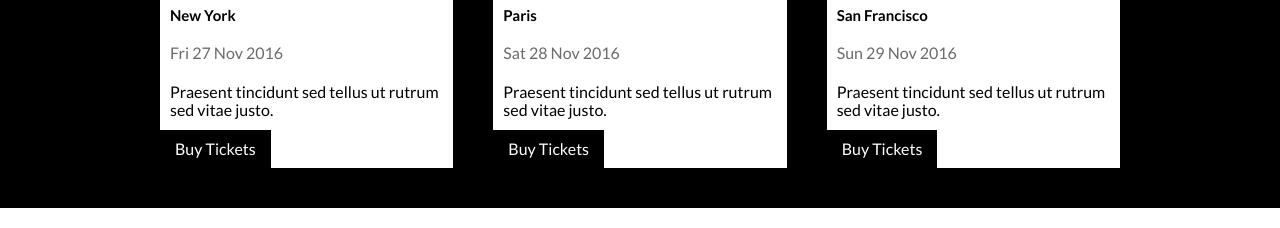
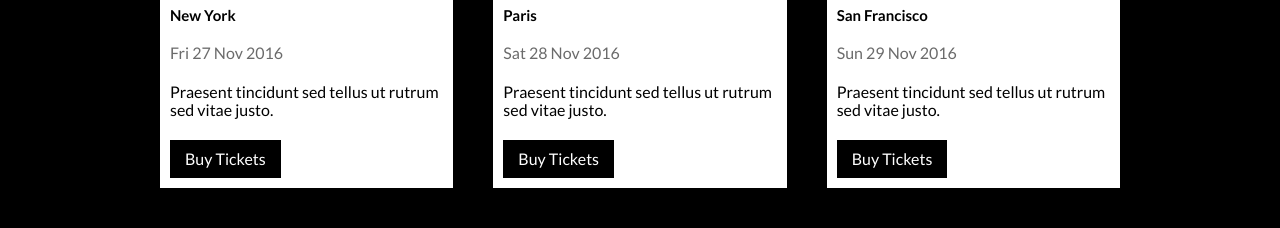
Before and after one commit to eminaltan/band-template, a React (Create React App) app in the folder band-template/: page / in a window 1280 px wide. Shown: the part 2100-2328 px from the top of the page. Built offline with nearby package versions, Linux system fonts and the light colour scheme.

Commit message:
For main buttons margin property added

```diff
--- a/band-template/src/components/main/_main.scss
+++ b/band-template/src/components/main/_main.scss
@@ -126,6 +126,10 @@
               color: #6b6b6b;
             }
           }
+
+          .buttons {
+            margin: 10px;
+          }
         }
       }
     }
```
